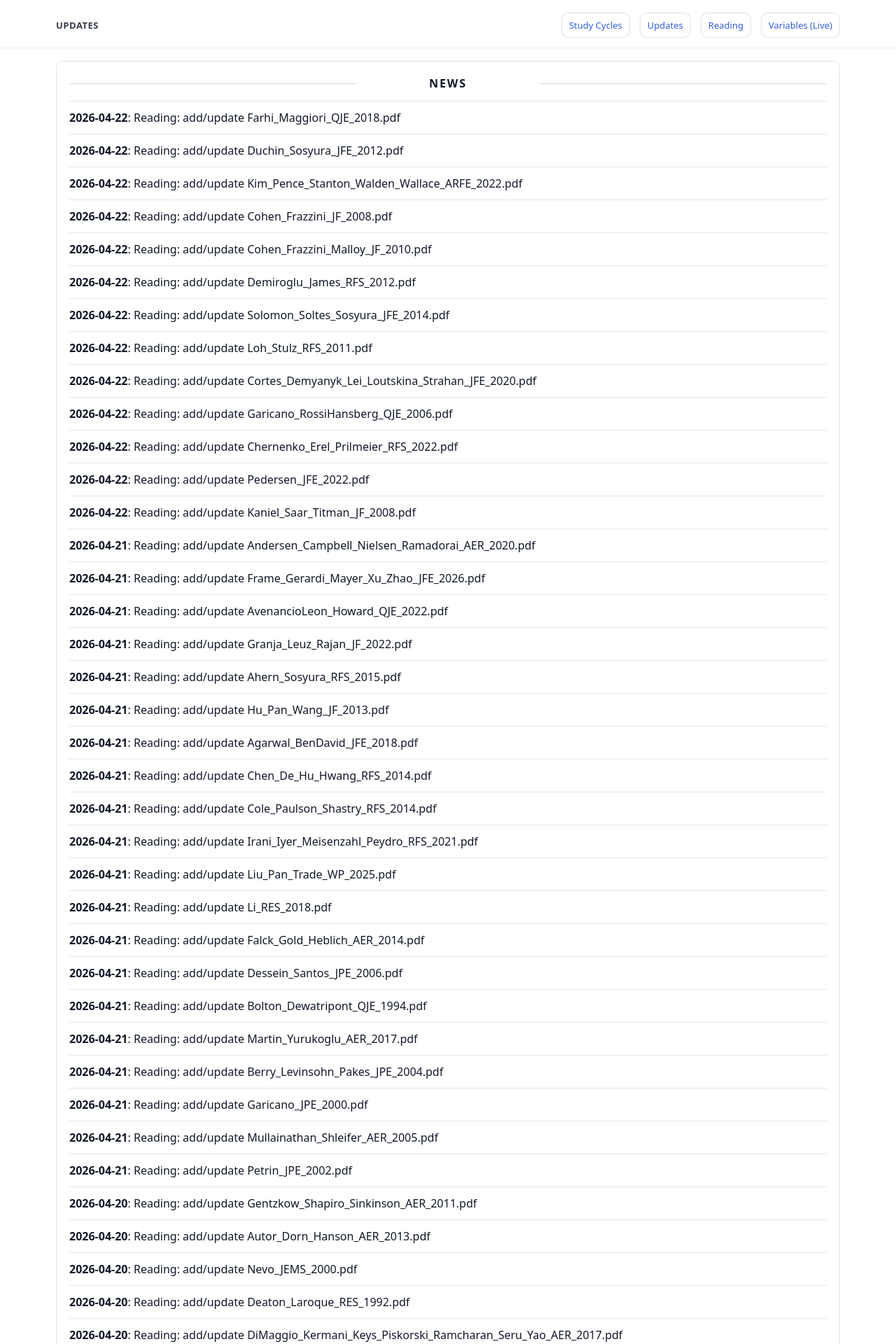
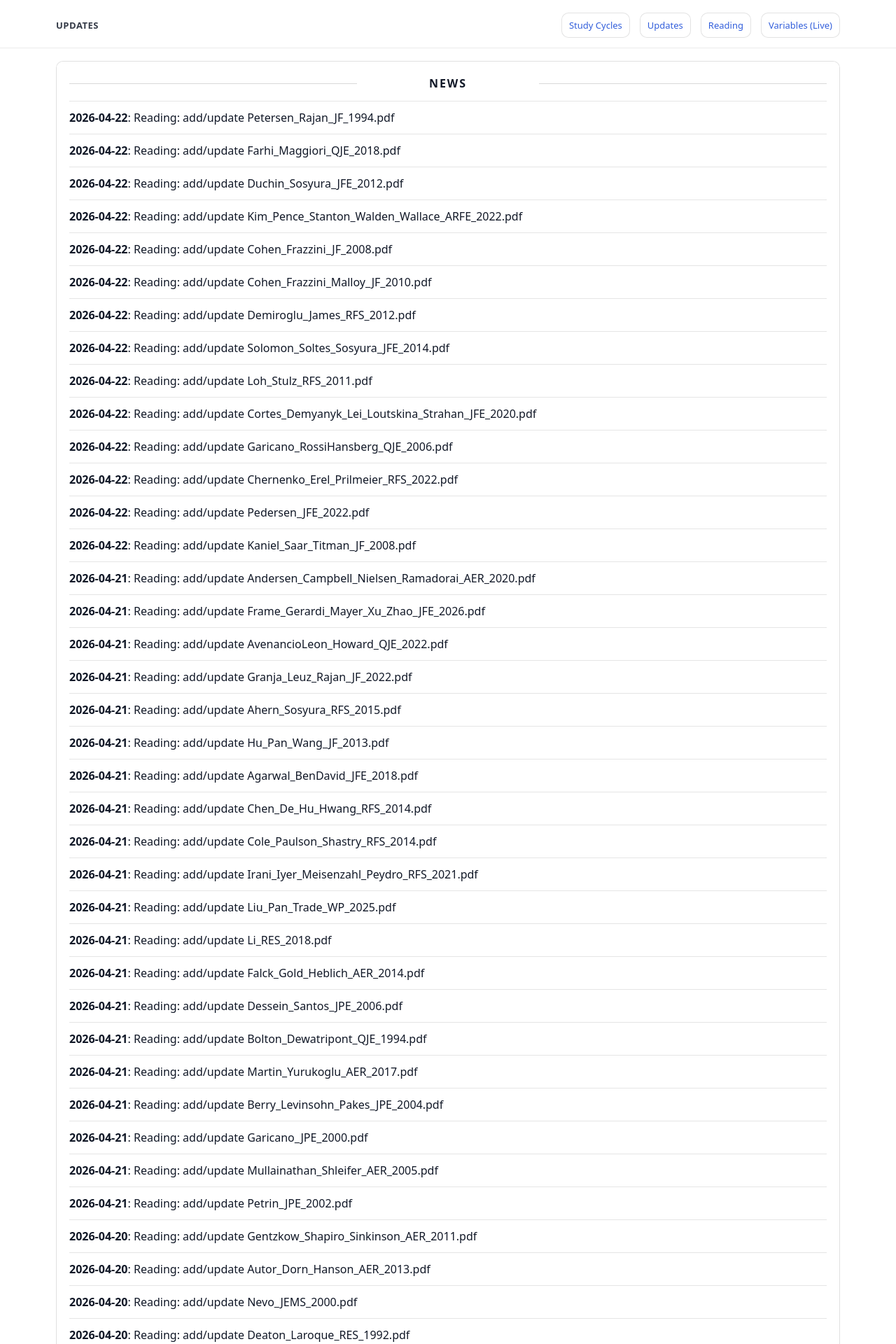
Before and after one commit to yaxinzn/study-archive, a Jekyll site: the page built from updates/index.md, in a window 1280 px wide. Shown: the top 1920 px of the page at 70% size. Built offline with Jekyll 4.4.1, drawn with Linux system fonts in a browser that asks for light colours; some of the changed text lies outside the part shown.

Commit message:
chore: update NEWS feed

```diff
--- a/_data/news.yml
+++ b/_data/news.yml
@@ -1,4 +1,7 @@
 # Auto-generated update history (sorted newest -> oldest). Do not edit manually.
+- ts: "1776856373"
+  date: "2026-04-22"
+  title: "Reading: add/update Petersen_Rajan_JF_1994.pdf"
 - ts: "1776855051"
   date: "2026-04-22"
   title: "Reading: add/update Farhi_Maggiori_QJE_2018.pdf"
```
